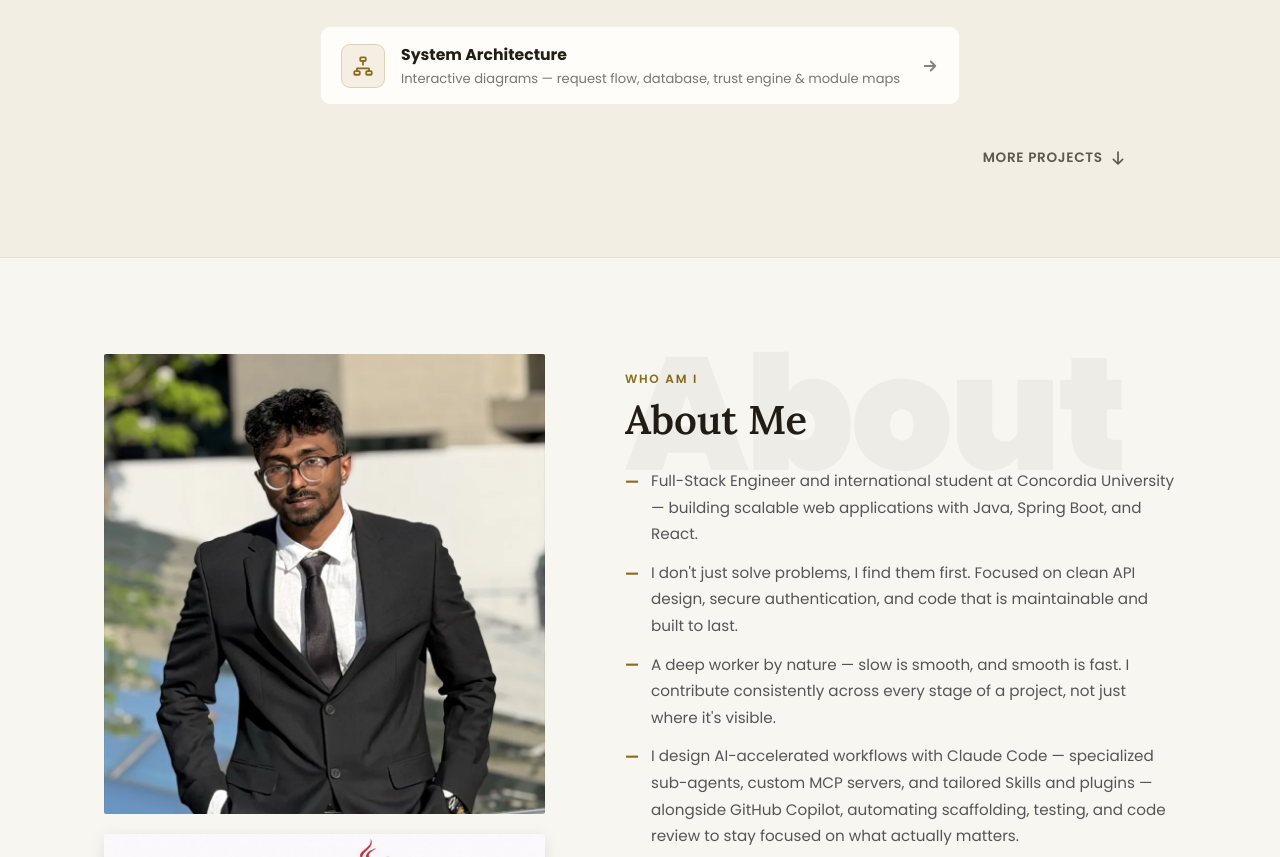
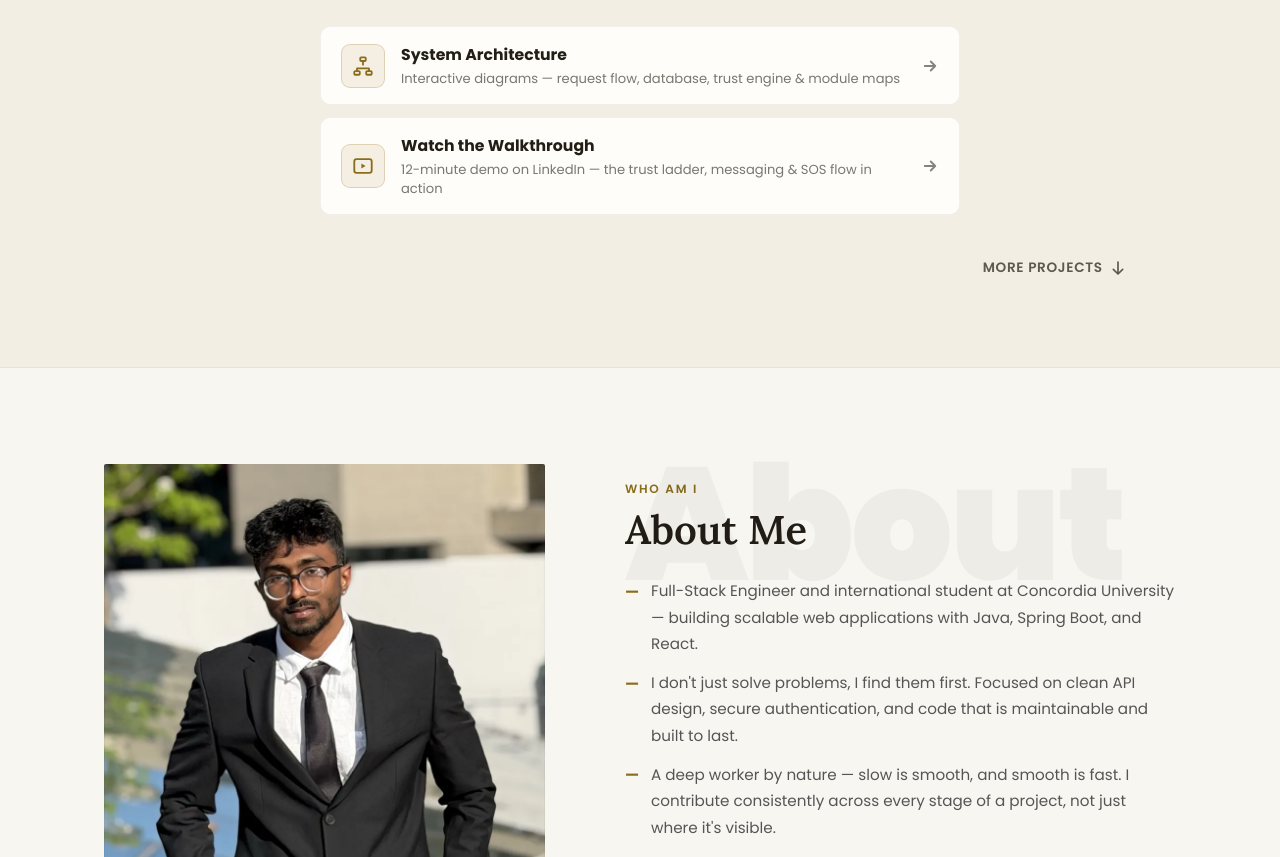
Before and after one commit to Harsha-anbu-g/Portfolio, a React (Vite) app: page / in a window 1280 px wide. Shown: the part 2614-3471 px from the top of the page. Built offline with nearby package versions, Linux system fonts and the light colour scheme.

Commit message:
feat: ToWin gets a Watch the Walkthrough card linking to the LinkedIn demo

```diff
--- a/src/components/FeaturedProject.jsx
+++ b/src/components/FeaturedProject.jsx
@@ -107,6 +107,29 @@ export default function FeaturedProject() {
           <span className="featured-arch-text">
             <span className="featured-arch-title">System Architecture</span>
             <span className="featured-arch-sub">Interactive diagrams — request flow, database, trust engine &amp; module maps</span>
+          </span>
+          <svg className="featured-arch-arrow" width="18" height="18" viewBox="0 0 24 24" fill="none" stroke="currentColor" strokeWidth={2.5} strokeLinecap="round" strokeLinejoin="round" aria-hidden="true">
+            <path d="M5 12h14M13 6l6 6-6 6" />
+          </svg>
+        </a>
+
+        {/* Matching card → the walkthrough video, played on LinkedIn. */}
+        <a
+          href={towin.video}
+          target="_blank"
+          rel="noopener noreferrer"
+          className="featured-arch featured-arch-video"
+          aria-label="Watch the ToWin walkthrough video on LinkedIn"
+        >
+          <span className="featured-arch-icon" aria-hidden="true">
+            <svg width="22" height="22" viewBox="0 0 24 24" fill="none" stroke="currentColor" strokeWidth={2} strokeLinecap="round" strokeLinejoin="round">
+              <rect x="2.5" y="4.5" width="19" height="15" rx="2.5" />
+              <path d="M10.2 9.3l4.6 2.7-4.6 2.7z" fill="currentColor" stroke="none" />
+            </svg>
+          </span>
+          <span className="featured-arch-text">
+            <span className="featured-arch-title">Watch the Walkthrough</span>
+            <span className="featured-arch-sub">12-minute demo on LinkedIn — the trust ladder, messaging &amp; SOS flow in action</span>
           </span>
           <svg className="featured-arch-arrow" width="18" height="18" viewBox="0 0 24 24" fill="none" stroke="currentColor" strokeWidth={2.5} strokeLinecap="round" strokeLinejoin="round" aria-hidden="true">
             <path d="M5 12h14M13 6l6 6-6 6" />
@@ -384,6 +407,8 @@ export default function FeaturedProject() {
           text-decoration: none;
           transition: transform 0.2s ease, border-color 0.2s ease, background 0.2s ease;
         }
+        /* Sits directly under the architecture card, so the two read as a pair. */
+        .featured-arch-video { margin-top: 0.75rem; }
         @media (hover: hover) {
           .featured-arch:hover {
             transform: translateY(-2px);
--- a/src/data/profile.js
+++ b/src/data/profile.js
@@ -175,6 +175,7 @@ const profile = {
       ],
       github: "https://github.com/Harsha-anbu-g/Towin",
       live: "https://towin.vercel.app",
+      video: "https://www.linkedin.com/posts/harsha-anbu-gowri_fullstackdeveloper-springboot-java-ugcPost-7481541368083918848-WYBQ/",
       image: "/towin.webp",
     },
     {
```
